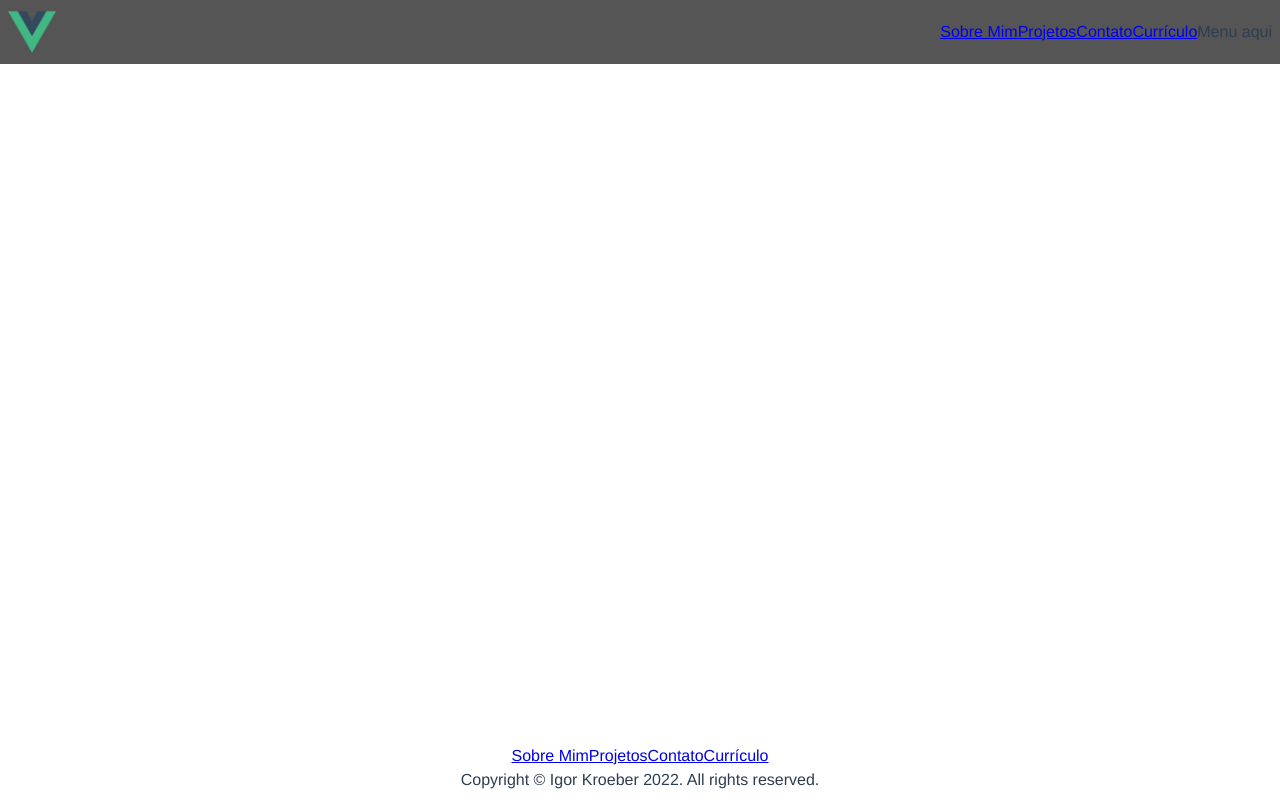
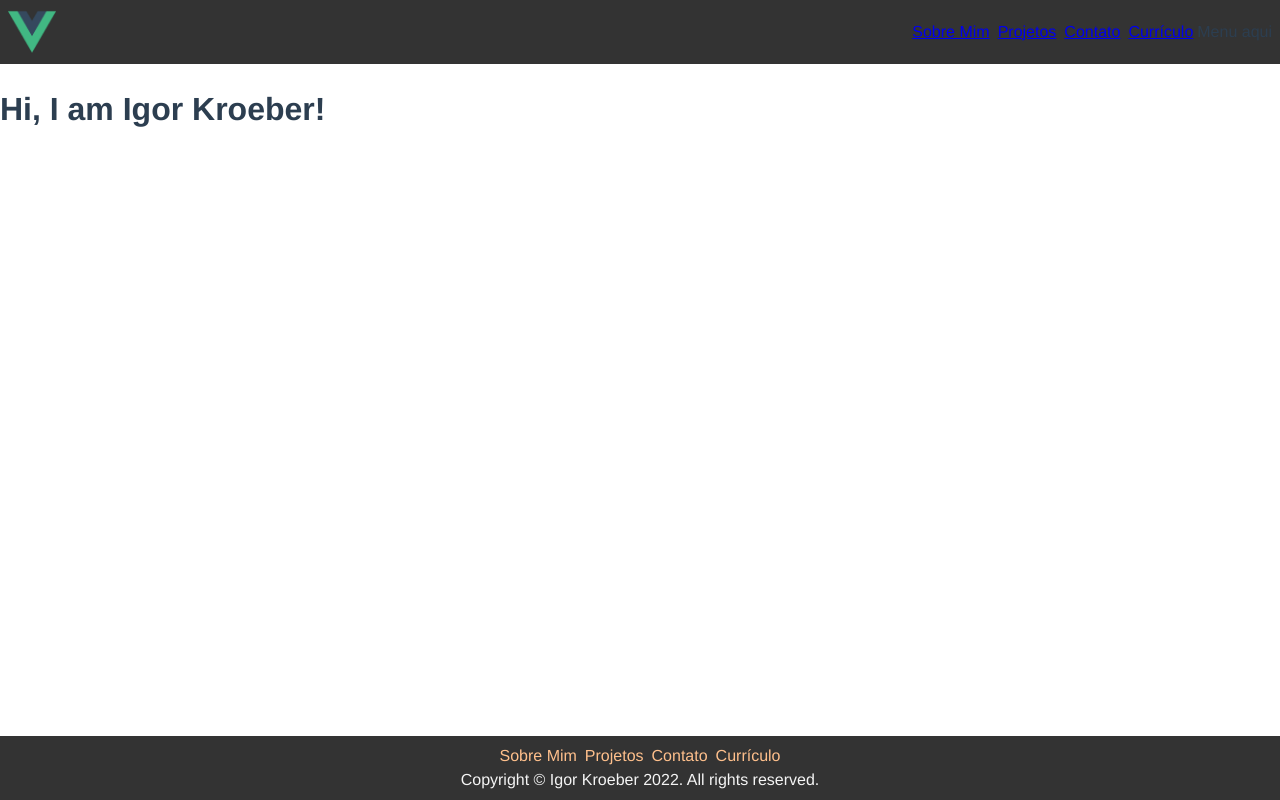
Before and after one commit to ikroeber/ikroeber.github.io, a Vue app: page / in a window 1280 px wide. Built offline with nearby package versions, Linux system fonts and the light colour scheme.

Commit message:
Cabeçalho e rodapé estilizados e início da página inicial

```diff
--- a/src/components/Content.vue
+++ b/src/components/Content.vue
@@ -1,10 +1,12 @@
 <template>
   <div id="contentWrapper">
+    <LandingPage />
   </div>
 </template>
 
 <script>
-export default {};
+import LandingPage from './LandingPage.vue';
+export default { components: { LandingPage } };
 </script>
 
 <style>
--- a/src/components/Footer.vue
+++ b/src/components/Footer.vue
@@ -1,17 +1,19 @@
 <template>
   <footer>
-    <LinkList :links="links" />
+    <LinkList :links="links" :style="{ color: colors.warning }" />
     {{ copyrightNotice }}
   </footer>
 </template>
 
 <script>
 import LinkList from './shared/LinkList.vue';
-import pages from '../constants/pages'
+import { pages } from '../constants/pages'
+import { colors } from '../constants/colors';
 
 export default {
   data() {
     return {
+      colors,
       links: pages,
       copyrightNotice: "Copyright © Igor Kroeber 2022. All rights reserved.",
     };
@@ -33,5 +35,17 @@ footer {
   align-items: center;
   display: flex;
   flex-direction: column;
+  background-color: #333;
+  color: #f4f4f4;
+}
+
+footer a {
+  color: #ffc08c;
+  text-decoration: none;
+  transition: color .15s linear;
+}
+
+footer a:hover {
+  color: #33ffb8;
 }
 </style>
--- a/src/components/Header.vue
+++ b/src/components/Header.vue
@@ -13,7 +13,7 @@
 </template>
 
 <script>
-import pages from '../constants/pages';
+import { pages } from '../constants/pages';
 import LinkList from './shared/LinkList.vue';
 
 export default {
@@ -37,7 +37,7 @@ header,
 
 header {
   padding: 0.5em;
-  background-color: #555;
+  background-color: #333;
 }
 
 #headerLogo {
--- /dev/null
+++ b/src/components/LandingPage.vue
@@ -0,0 +1,14 @@
+<template>
+  <article id="personal-info">
+    <section id="about-me">
+      <h1>Hi, I am Igor Kroeber!</h1>
+    </section>
+  </article>
+</template>
+
+<script>
+export default {};
+</script>
+
+<style>
+</style>
--- a/src/components/shared/LinkList.vue
+++ b/src/components/shared/LinkList.vue
@@ -1,18 +1,28 @@
 <template>
-  <nav :class="[{ 'vertical': vertical }, 'linkList']">
+  <nav :class="[vertical ? 'vertical' : 'horizontal', 'linkList']">
     <a v-for="link in links" :key="link.name" :href="link.url">
       {{ link.name }}
     </a>
   </nav>
 </template>
+
 <script>
 export default {
   props: ['links', 'vertical']
 }
 </script>
+
 <style scoped>
 .linkList {
   display: flex;
+}
+
+.horizontal {
+  flex-direction: row;
+}
+
+.horizontal>a {
+  margin: 0 .25em 0 .25em;
 }
 
 .vertical {
--- /dev/null
+++ b/src/constants/colors.js
@@ -0,0 +1,4 @@
+export const colors = {
+  primary: '#33ffb8',
+  warning: '#ffc08c'
+};
--- a/src/constants/pages.js
+++ b/src/constants/pages.js
@@ -1,8 +1,6 @@
-const pages = [
+export const pages = [
   { name: "Sobre Mim", url: "#sobre-mim" },
   { name: "Projetos", url: "#projetos" },
   { name: "Contato", url: "#contato" },
   { name: "Currículo", url: "#curriculo" }
-]
-
-export default pages
+];
```
